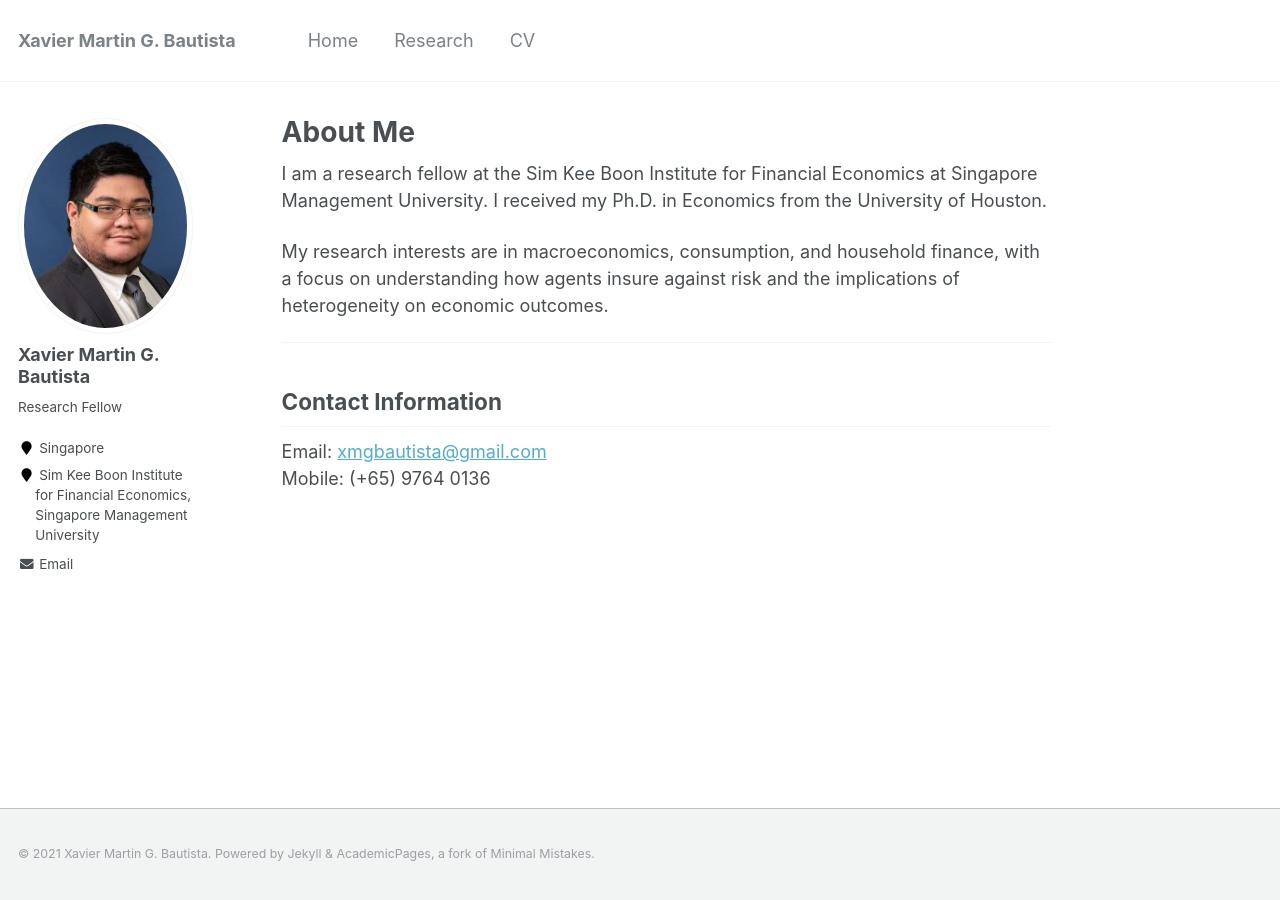
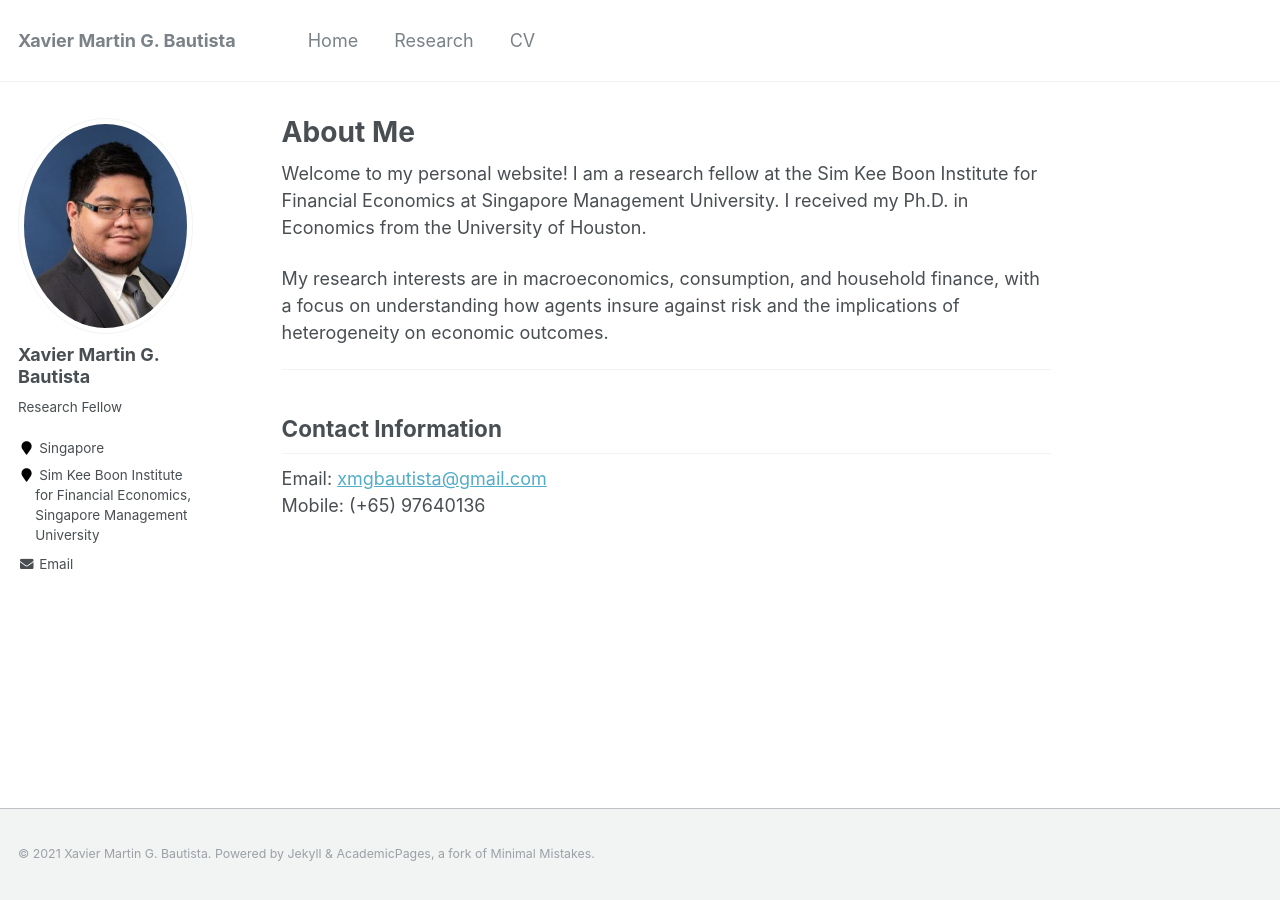
Before and after one commit to xmgbautista/xmgbautista.github.io, a Jekyll site: the page built from _pages/about.md, in a window 1280 px wide. Built offline with Jekyll 4.4.1, drawn with Linux system fonts in a browser that asks for light colours.

Commit message:
Update info.
CV and about page.

```diff
--- a/_pages/about.md
+++ b/_pages/about.md
@@ -8,7 +8,7 @@
   - /about.html
 ---
 
-I am a research fellow at the Sim Kee Boon Institute for Financial Economics at Singapore Management University. I received my Ph.D. in Economics from the University of Houston.
+Welcome to my personal website! I am a research fellow at the Sim Kee Boon Institute for Financial Economics at Singapore Management University. I received my Ph.D. in Economics from the University of Houston.
 <br>
 
 My research interests are in macroeconomics, consumption, and household finance, with a focus on understanding how agents insure against risk and the implications of heterogeneity on economic outcomes.
@@ -18,4 +18,4 @@
 ## Contact Information
 
 Email: [xmgbautista@gmail.com](mailto:xmgbautista@gmail.com)<br>
-Mobile: (+65) 9764 0136
+Mobile: (+65) 97640136
```
Also changed, not shown: 1 other file.
